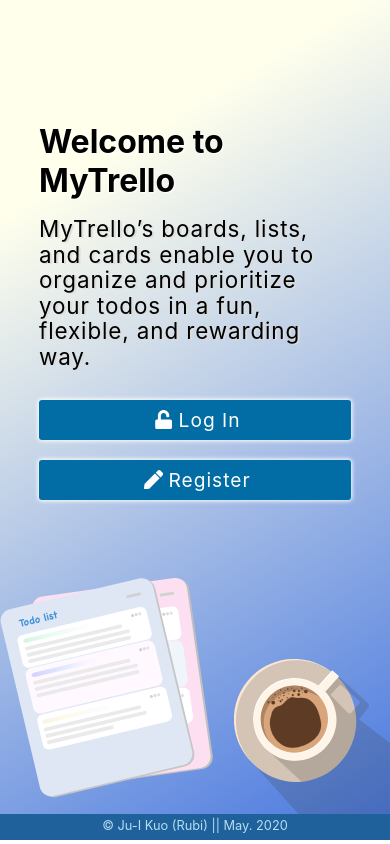
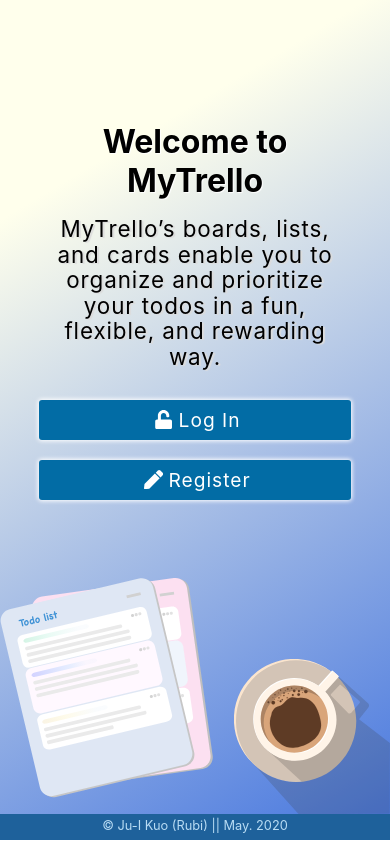
Before and after one commit to rubikuo/MyTrello, a React (Create React App) app in the folder trelloapp/: page / in a window 390 px wide. Built offline with nearby package versions, Linux system fonts and the light colour scheme; a web font is replaced by a local one.

Commit message:
edit media query

```diff
--- a/trelloapp/src/components/Home/Home.scss
+++ b/trelloapp/src/components/Home/Home.scss
@@ -133,6 +133,9 @@
 
 @media only screen and (max-width: 570px) {
   .Home {
+    &__section {
+     text-align: center;
+    }
     &__img {
       &-todolist {
         left: -80px;
```
